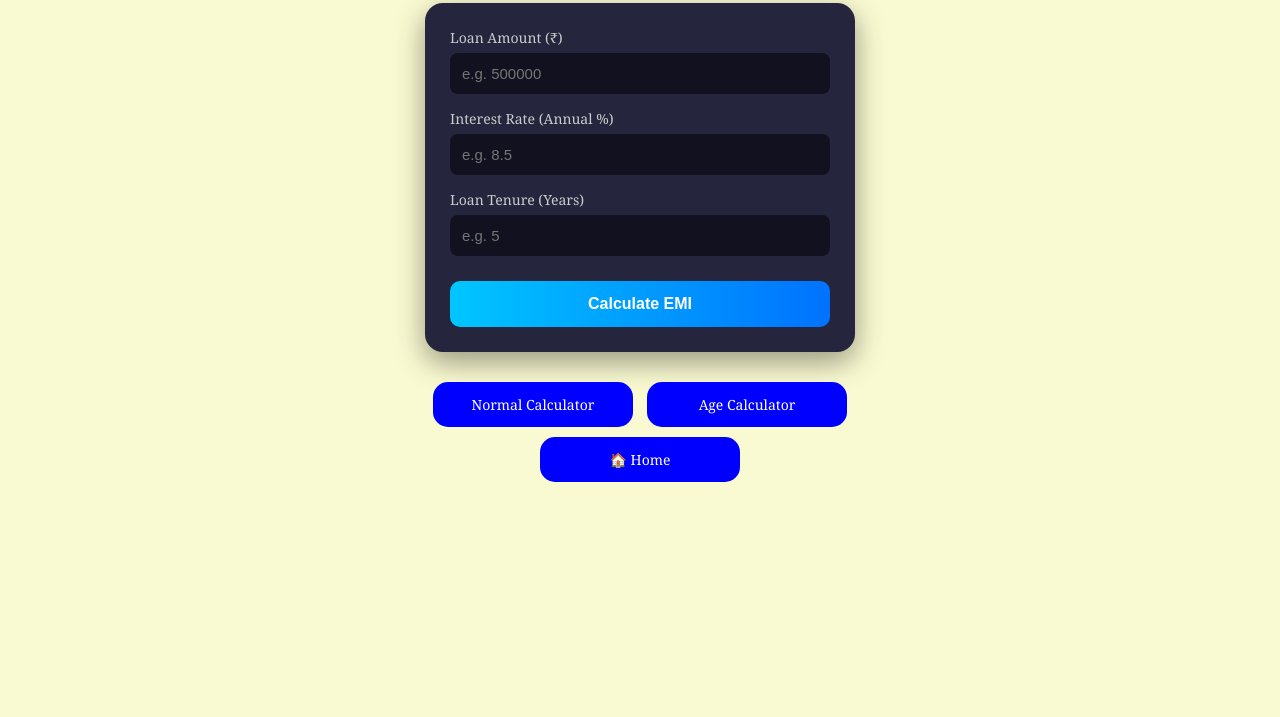
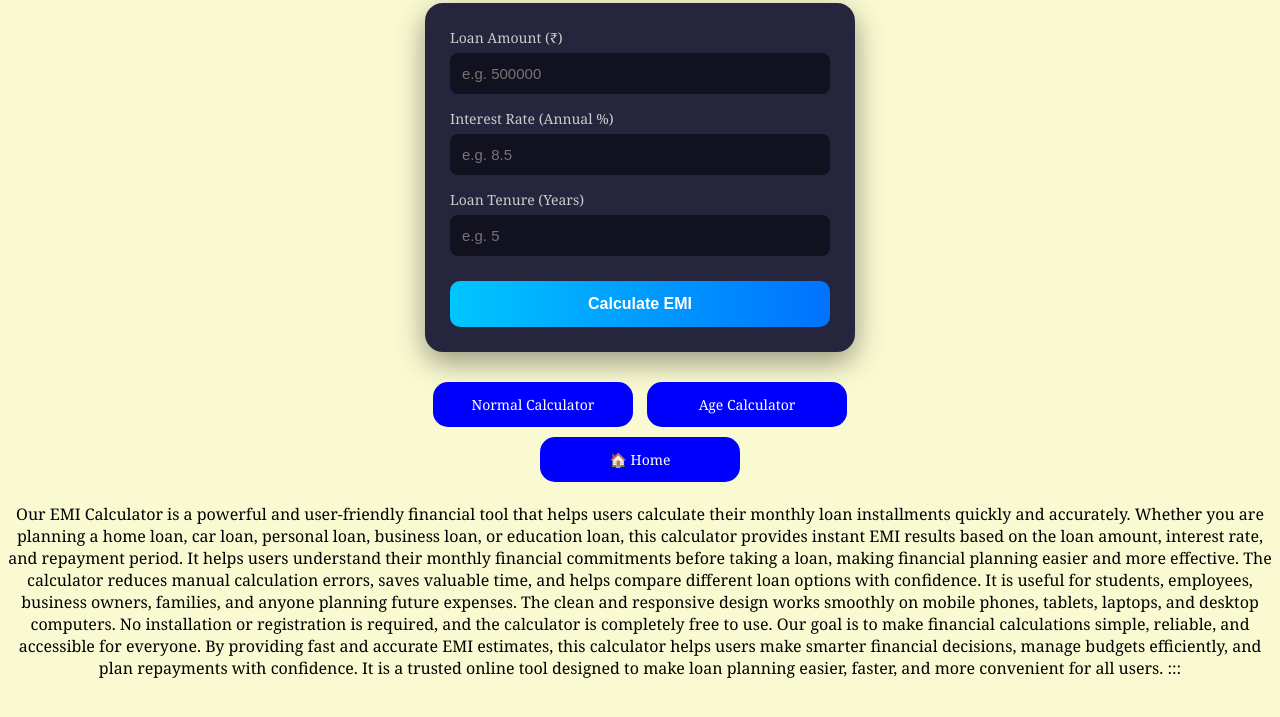
Before and after one commit to AdvanceCalculator/Advance-Calculator-, a plain HTML site: page emi.html in a window 1280 px wide. Shown: the part 95-812 px from the top of the page. Drawn offline with Linux system fonts and the light colour scheme.

Commit message:
Update emi.html

```diff
--- a/emi.html
+++ b/emi.html
@@ -118,6 +118,9 @@
       <br>
       <a href="index.html"><button class="nav-btn">🏠 Home</button></a>
     </center>
+    <p>
+      Our EMI Calculator is a powerful and user-friendly financial tool that helps users calculate their monthly loan installments quickly and accurately. Whether you are planning a home loan, car loan, personal loan, business loan, or education loan, this calculator provides instant EMI results based on the loan amount, interest rate, and repayment period. It helps users understand their monthly financial commitments before taking a loan, making financial planning easier and more effective. The calculator reduces manual calculation errors, saves valuable time, and helps compare different loan options with confidence. It is useful for students, employees, business owners, families, and anyone planning future expenses. The clean and responsive design works smoothly on mobile phones, tablets, laptops, and desktop computers. No installation or registration is required, and the calculator is completely free to use. Our goal is to make financial calculations simple, reliable, and accessible for everyone. By providing fast and accurate EMI estimates, this calculator helps users make smarter financial decisions, manage budgets efficiently, and plan repayments with confidence. It is a trusted online tool designed to make loan planning easier, faster, and more convenient for all users. :::
+    </p>
     <br>
 
     <script>
```
